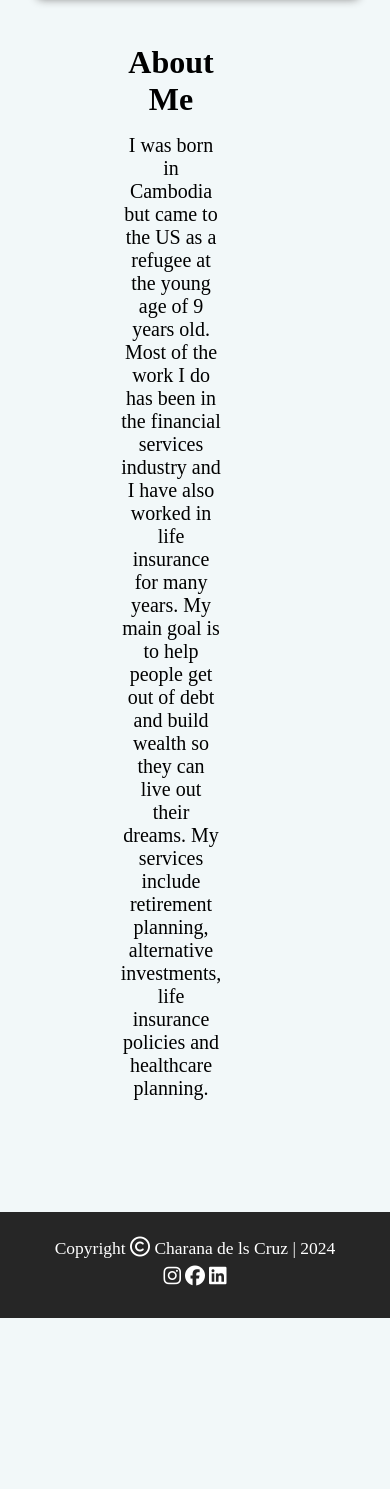
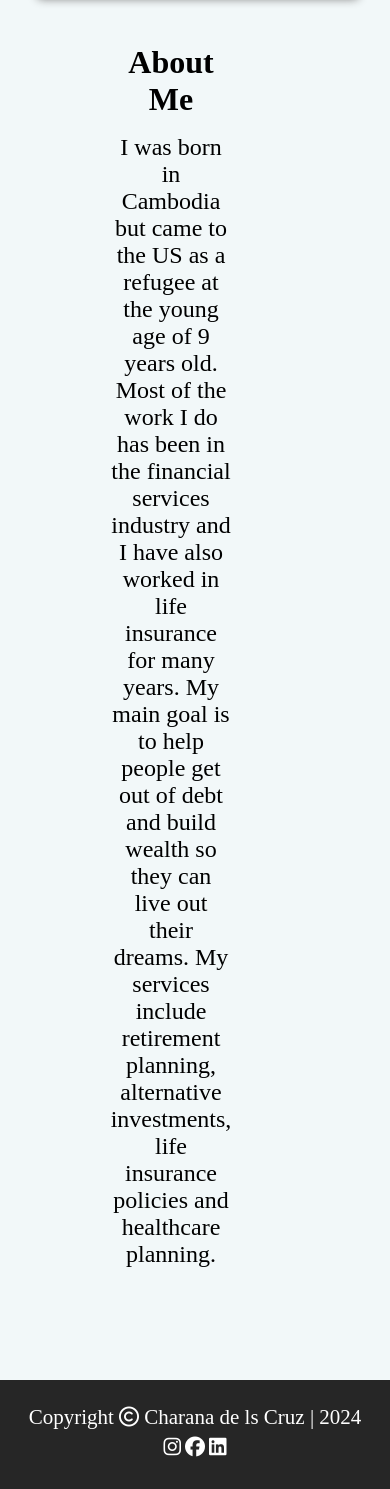
Before and after one commit to omaroaalj/client-project-money-team, a Django app: template financeWebApp/financeWebsite/templates/financeWebsite/about.html in a window 390 px wide; the page is wider, and only the part inside the window is pictured. Shown: the part 703-2192 px from the top of that part. Before the commit the page ends 2021 px from the top of that part, so only its background shows below. Run offline with Django 3.2, Linux system fonts and the light colour scheme; the template is opened without the code that fills it, so the values that code supplies are empty; some libraries are stand-ins or nearby versions.

Commit message:
phone comp now

```diff
--- a/financeWebApp/financeWebsite/static/financeWebsite/better-about-me.css
+++ b/financeWebApp/financeWebsite/static/financeWebsite/better-about-me.css
@@ -179,7 +179,7 @@ nav .fa-solid {
     display: none;
 }
 
-@media only screen and (max-width: 600px) {
+@media (max-width: 1200px) {
 
     .container{
         display: flex;
@@ -276,5 +276,10 @@ nav .fa-solid {
 .bio .words{
    margin-left:9rem;
 }
-
+p{
+    font-size:1.5em;
 }
+h2{
+    font-size:2em;
+}
+}
```
